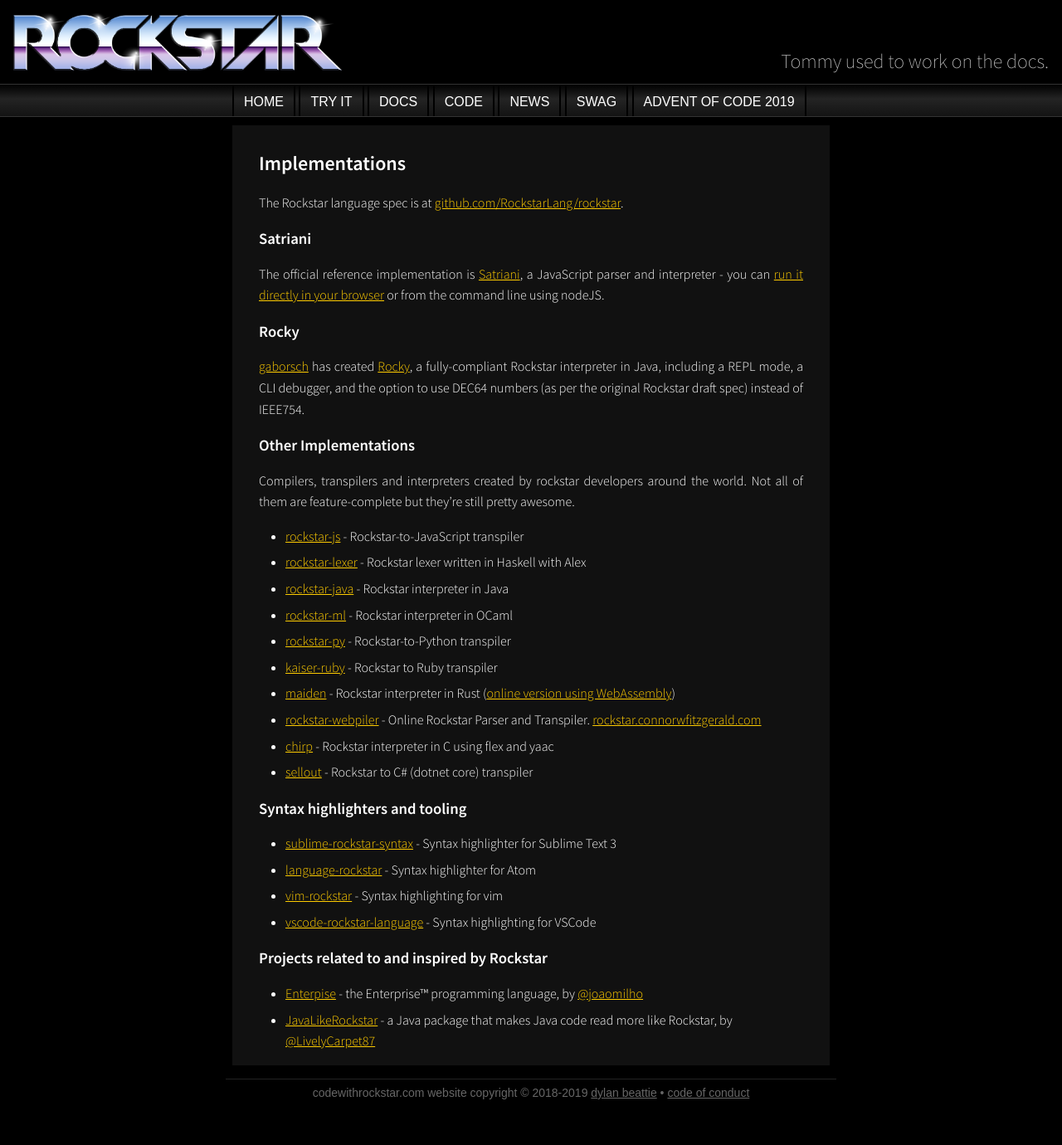
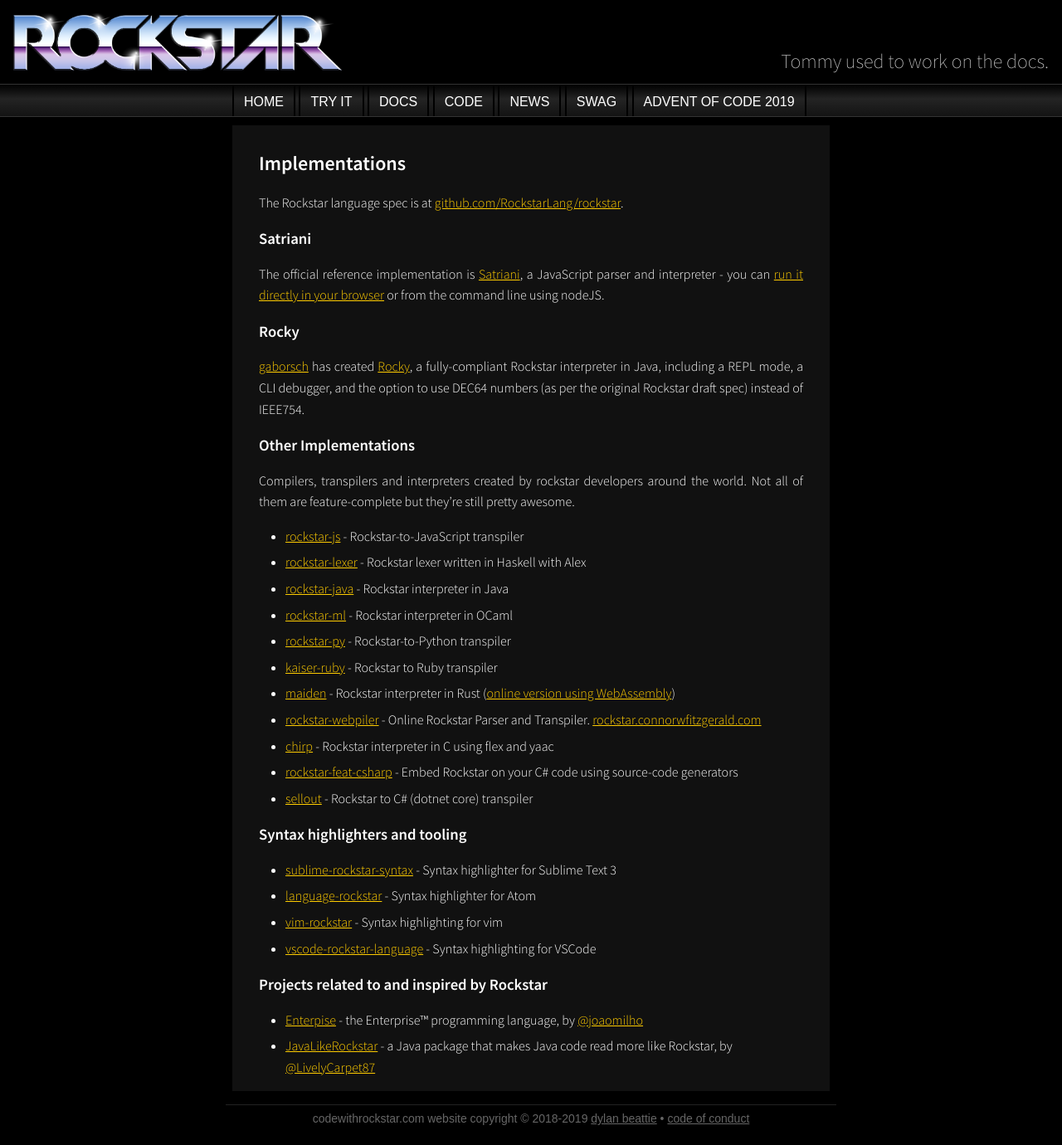
Before and after one commit to RockstarLang/codewithrockstar.com, a Jekyll site: the page built from docs/code.md, in a window 1280 px wide. Shown: the whole page at 83% size. Built offline with Jekyll 4.4.1, drawn with Linux system fonts in a browser that asks for light colours; before the commit the page ends 1349 px from its top, so only the background shows below that.

Commit message:
Add link to rockstar-feat-csharp source code generator

```diff
--- a/docs/code.md
+++ b/docs/code.md
@@ -27,6 +27,7 @@
 * [maiden](https://github.com/palfrey/maiden) - Rockstar interpreter in Rust ([online version using WebAssembly](https://palfrey.github.io/maiden/))
 * [rockstar-webpiler](https://github.com/cwfitzgerald/rockstar-webpiler) - Online Rockstar Parser and Transpiler. [rockstar.connorwfitzgerald.com](https://rockstar.connorwfitzgerald.com)
 * [chirp](https://github.com/Suloch/chirp) - Rockstar interpreter in C using flex and yaac
+* [rockstar-feat-csharp](https://github.com/theolivenbaum/rockstar-feat-csharp) - Embed Rockstar on your C# code using source-code generators
 * [sellout](https://github.com/davidadsit/sellout) - Rockstar to C# (dotnet core) transpiler
 
 ### Syntax highlighters and tooling
```
